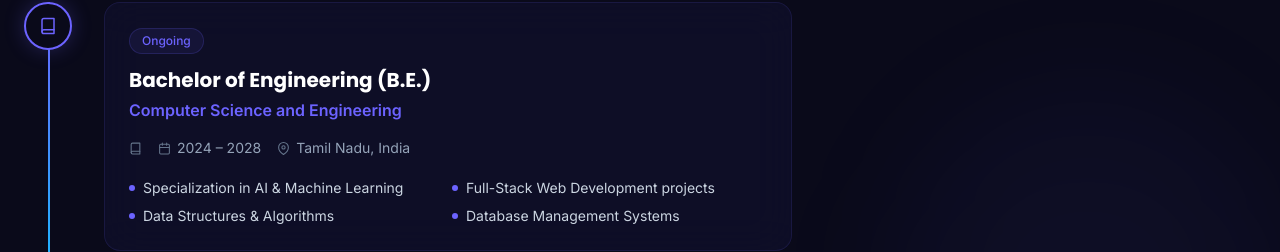
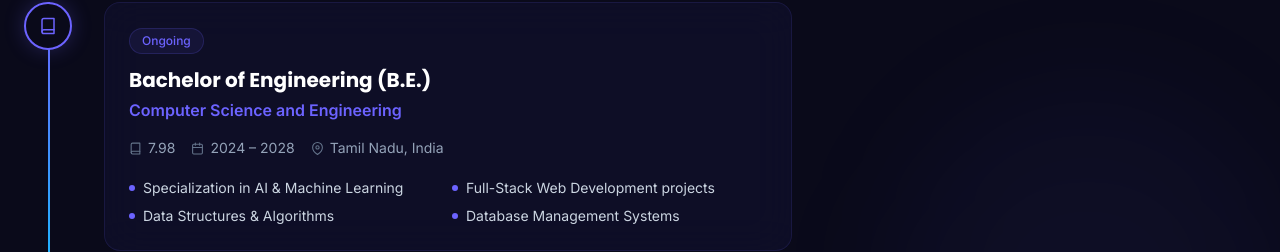
Before and after one commit to HariraamOx7/Portfolio, a React (Create React App) app in the folder hariraam-portfolio/: page / in a window 1280 px wide. Shown: the part 5439-5691 px from the top of the page. Built offline with nearby package versions, Linux system fonts and the light colour scheme.

Commit message:
Display CGPA instead of institution in Education component

```diff
--- a/hariraam-portfolio/src/components/Education.js
+++ b/hariraam-portfolio/src/components/Education.js
@@ -98,7 +98,7 @@ const Education = () => (
               <div className="flex flex-wrap gap-4 mb-5 text-sm text-slate-400">
                 <span className="flex items-center gap-1.5">
                   <FiBook size={13} className="text-slate-500" />
-                  {edu.institution}
+                  {edu.cgpa}
                 </span>
                 <span className="flex items-center gap-1.5">
                   <FiCalendar size={13} className="text-slate-500" />
```
